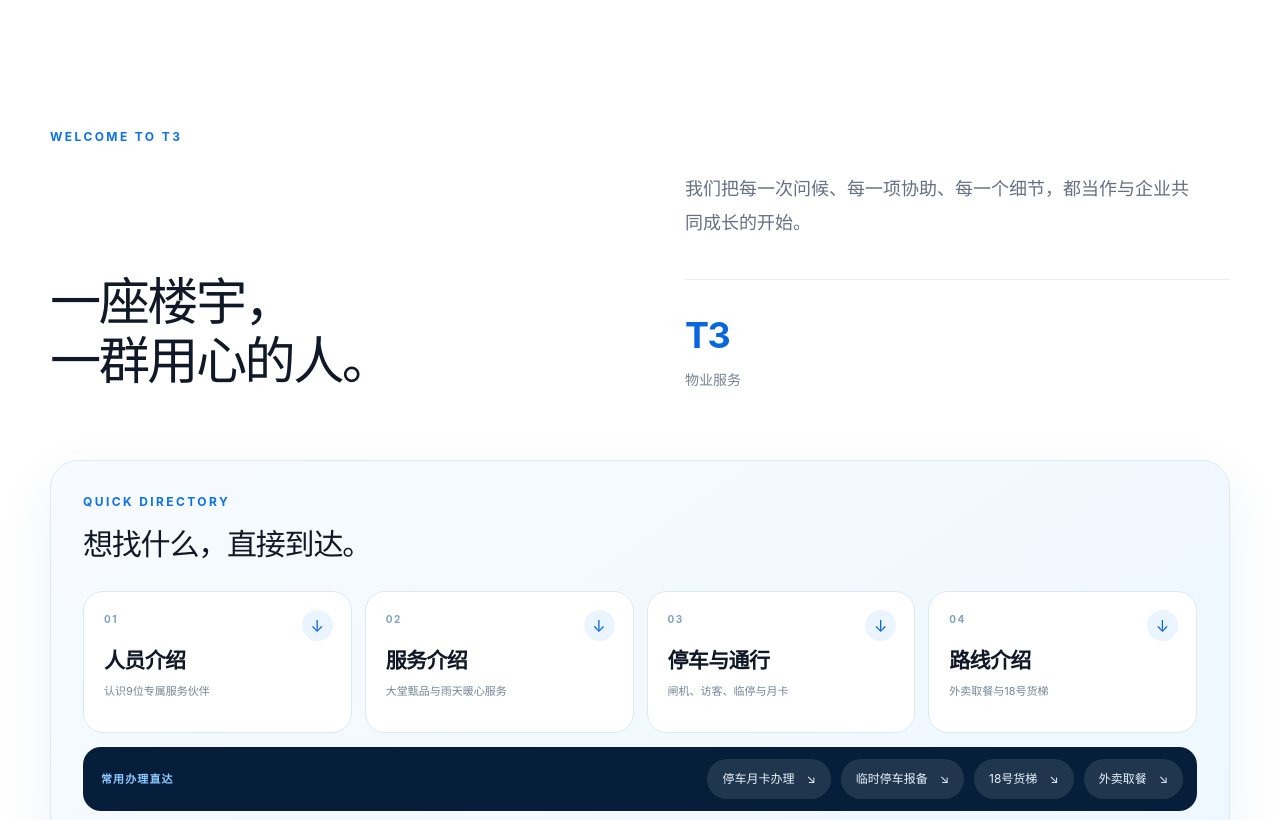
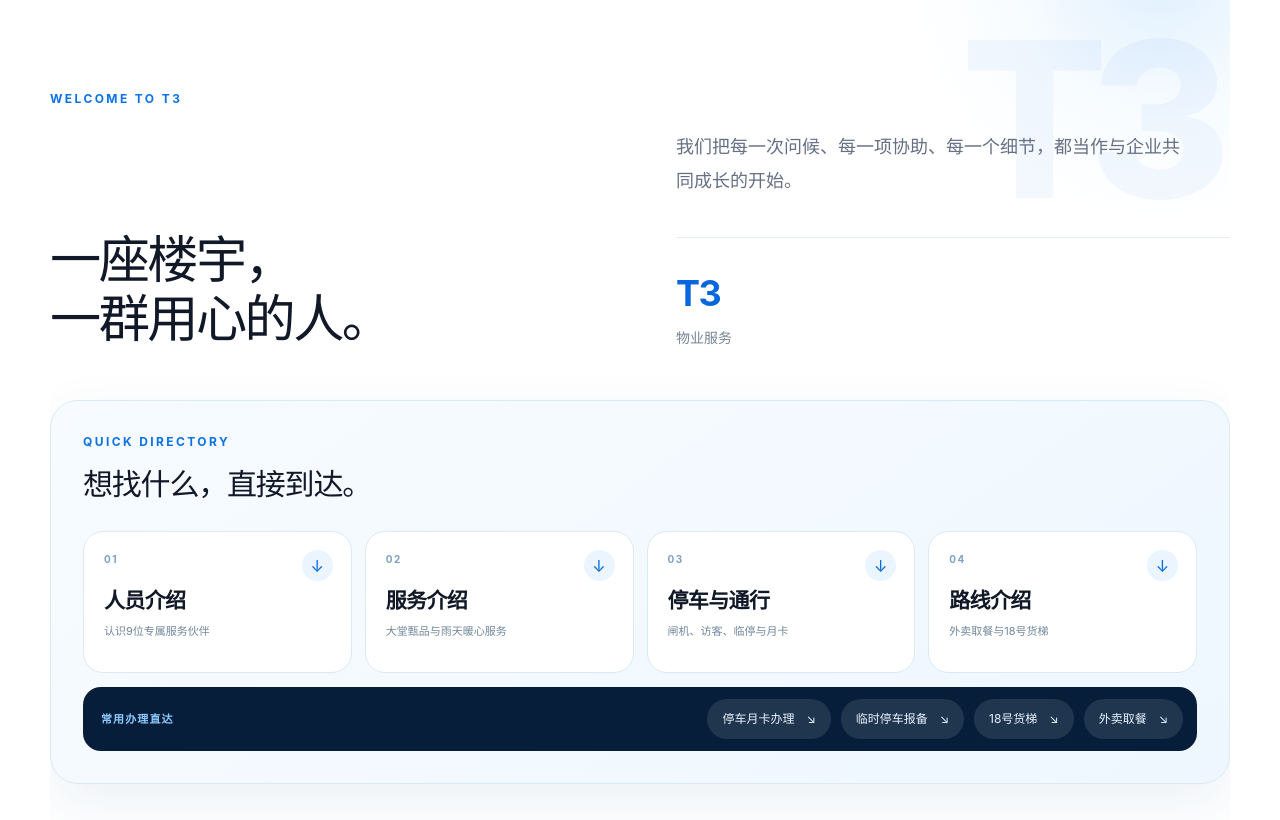
Before and after one commit to wuxingming1225-netizen/t3-property-site, a Next.js app: page / in a window 1280 px wide. Shown: the part 802-1622 px from the top of the page. Built offline with nearby package versions, Linux system fonts and the light colour scheme.

Commit message:
style: refine intro and scroll performance

```diff
--- a/app/globals.css
+++ b/app/globals.css
@@ -11,9 +11,10 @@
 }
 
 * { box-sizing: border-box; }
-html { scroll-behavior: smooth; }
+html { scroll-behavior: smooth; scroll-padding-top: 84px; }
 body {
   margin: 0;
+  overflow-x: clip;
   color: var(--ink);
   background: #fff;
   font-family: -apple-system, BlinkMacSystemFont, "SF Pro Display", "PingFang SC", "Microsoft YaHei", sans-serif;
@@ -35,7 +36,7 @@ button, summary, a { -webkit-tap-highlight-color: transparent; }
 .topbar nav { display: flex; gap: 38px; font-size: 14px; color: rgba(255,255,255,.78); }
 .topbar nav a { transition: .25s ease; }
 .topbar nav a:hover { color: #fff; transform: translateY(-1px); }
-.nav-call { border: 1px solid rgba(255,255,255,.45); border-radius: 999px; padding: 10px 17px; font-size: 13px; background: rgba(255,255,255,.1); backdrop-filter: blur(16px); }
+.nav-call { border: 1px solid rgba(255,255,255,.45); border-radius: 999px; padding: 10px 17px; font-size: 13px; background: rgba(20,51,87,.78); }
 
 .hero { min-height: 790px; height: 100svh; position: relative; overflow: hidden; display: flex; align-items: center; color: #fff; background: #0b315e; }
 .hero-photo { position: absolute; inset: 0; background: url('/t3-building.jpg') center 54% / cover no-repeat; animation: heroZoom 18s ease-out both; }
@@ -65,8 +66,11 @@ button, summary, a { -webkit-tap-highlight-color: transparent; }
 .scroll-cue { position: absolute; z-index: 3; left: 50%; bottom: 32px; width: 27px; height: 43px; border: 1px solid rgba(255,255,255,.4); border-radius: 20px; }
 .scroll-cue span { position: absolute; width: 3px; height: 8px; border-radius: 4px; background: #fff; left: 11px; top: 9px; animation: scroll 1.8s infinite; }
 
-.intro { padding: 130px 0 115px; }
-.intro-grid { margin-top: 26px; display: grid; grid-template-columns: 1fr 1fr; gap: 90px; align-items: end; }
+.intro { position: relative; isolation: isolate; overflow: hidden; padding: 92px 0 88px; }
+.intro::before { content: ""; position: absolute; z-index: 0; width: 520px; height: 520px; right: -190px; top: -290px; border-radius: 50%; background: radial-gradient(circle, rgba(54,158,244,.16), rgba(131,205,255,.05) 42%, transparent 70%); pointer-events: none; }
+.intro::after { content: "T3"; position: absolute; z-index: 0; right: 18px; top: 12px; color: rgba(8,103,223,.045); font-size: clamp(150px, 17vw, 240px); font-weight: 760; line-height: 1; letter-spacing: -.09em; pointer-events: none; }
+.intro > * { position: relative; z-index: 1; }
+.intro-grid { margin-top: 22px; display: grid; grid-template-columns: 1fr 1fr; gap: 72px; align-items: end; }
 .intro h2, .section-heading h2, .guide h2 { margin: 0; font-size: clamp(38px, 4vw, 58px); line-height: 1.16; letter-spacing: -.05em; }
 .intro-copy > p { max-width: 510px; margin: 0 0 39px; color: var(--muted); font-size: 18px; line-height: 1.9; }
 .stats { display: flex; gap: 48px; padding-top: 28px; border-top: 1px solid #e6edf4; }
@@ -75,7 +79,7 @@ button, summary, a { -webkit-tap-highlight-color: transparent; }
 .stats span { color: #778395; font-size: 12px; }
 .stats-single strong { font-size: 36px; }
 .stats-single span { font-size: 14px; }
-.home-directory { margin-top: 70px; padding: 32px; border: 1px solid #dce9f5; border-radius: 28px; background: linear-gradient(145deg, #f7fbff, #eef7ff); box-shadow: 0 20px 55px rgba(27, 87, 145, .08); }
+.home-directory { margin-top: 52px; padding: 32px; border: 1px solid #dce9f5; border-radius: 28px; background: linear-gradient(145deg, #f7fbff, #eef7ff); box-shadow: 0 20px 55px rgba(27, 87, 145, .08); }
 .directory-heading { display: flex; justify-content: space-between; align-items: end; gap: 30px; margin-bottom: 24px; }
 .directory-heading h3 { margin: 11px 0 0; font-size: 30px; letter-spacing: -.04em; }
 .directory-heading p { max-width: 340px; margin: 0; color: var(--muted); font-size: 13px; line-height: 1.7; text-align: right; }
@@ -311,6 +315,7 @@ footer { padding: 42px 0; background: #06172d; color: #fff; }
 
 @media (max-width: 980px) {
   .topbar nav { display: none; }
+  .intro-grid { gap: 52px; }
   .directory-links { grid-template-columns: repeat(2, 1fr); }
   .team-grid { grid-template-columns: repeat(2, 1fr); }
   .directory-heading { align-items: start; }
@@ -345,6 +350,9 @@ footer { padding: 42px 0; background: #06172d; color: #fff; }
   .primary-btn, .glass-btn { width: 100%; }
   .hero-status, .scroll-cue { display: none; }
   .intro, .services { padding: 90px 0; }
+  .intro { padding: 74px 0 78px; }
+  .intro::before { width: 320px; height: 320px; right: -180px; top: -190px; }
+  .intro::after { right: -18px; top: 24px; font-size: 118px; }
   .access-section { padding: 78px 0 90px; }
   .routes { padding: 68px 0 90px; }
   .intro-grid { grid-template-columns: 1fr; gap: 35px; }
```
Also changed, not shown: 1 other file (tests, documents, lock files or other folders).
